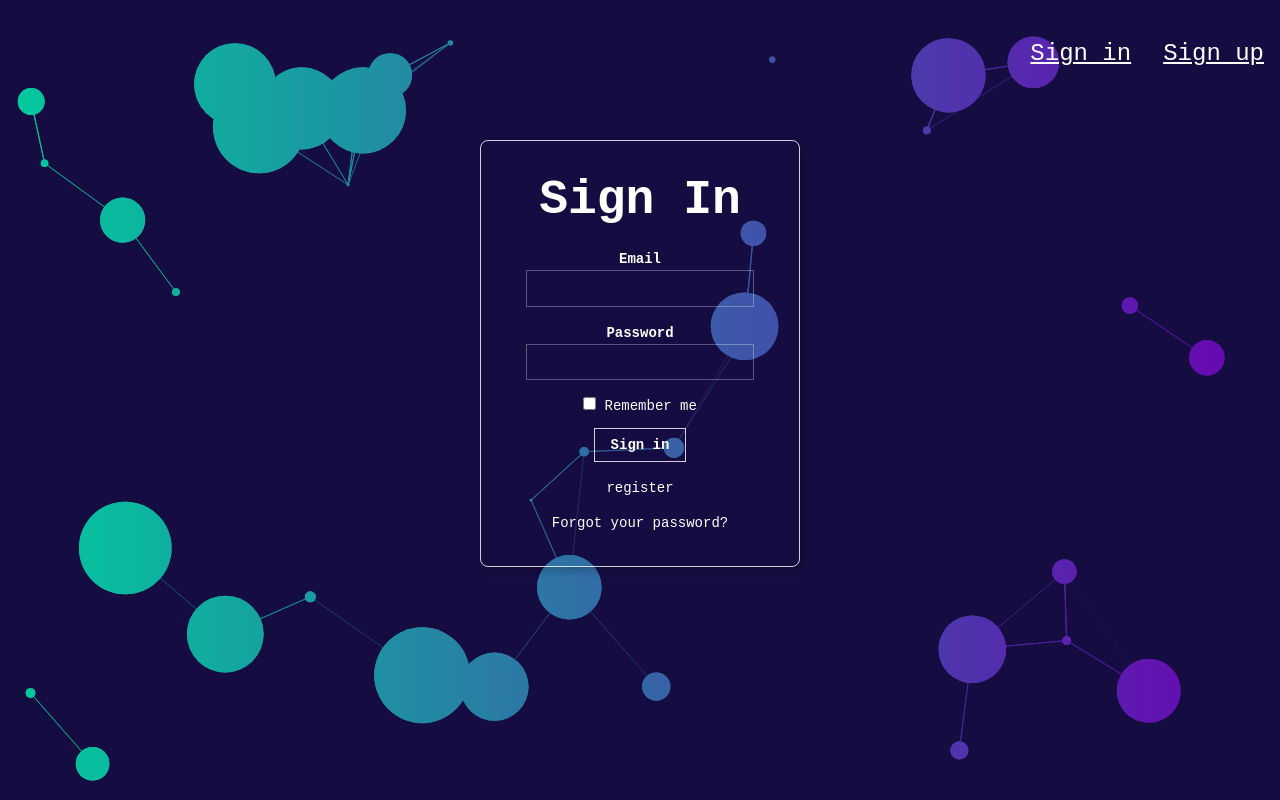
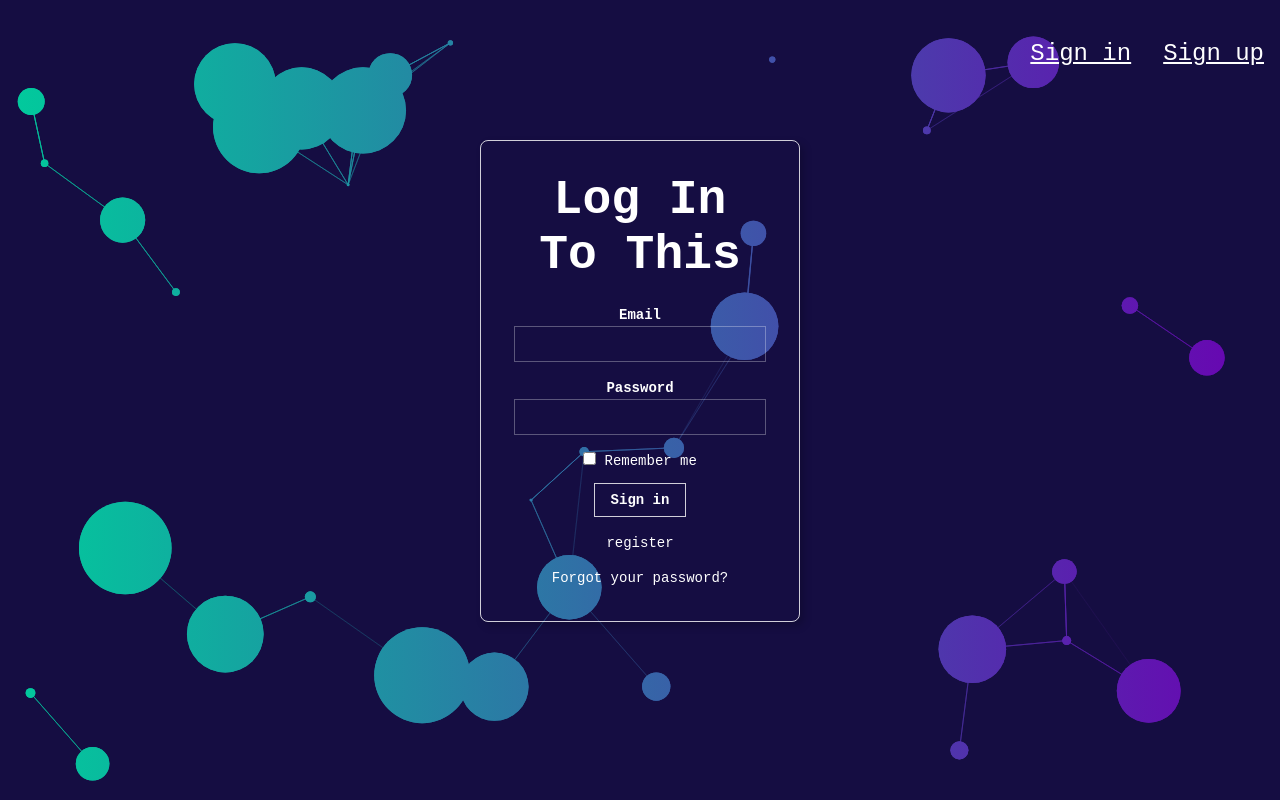
Before and after one commit to Jetibo/the-face-tracking, a React (Create React App) app: page / in a window 1280 px wide. Built offline with nearby package versions, Linux system fonts and the light colour scheme.

Commit message:
Added some minimal differences to the home page to make it different from the original, Log in instead of sign in

```diff
--- a/src/components/Signin/Signin.js
+++ b/src/components/Signin/Signin.js
@@ -45,7 +45,7 @@
 			<main className="pa4 white">
 			  <div className="measure">
 			    <fieldset id="sign_up" className="ba b--transparent ph0 mh0">
-			     <legend className="f1 fw6 ph0 mh0">Sign In</legend>
+			     <legend className="f1 fw6 ph0 mh0">Log In To This</legend>
 			      <div className="mt3">
 			        <label className="db fw6 lh-copy f6" htmlFor="email-address">Email</label>
 			        <input
```
